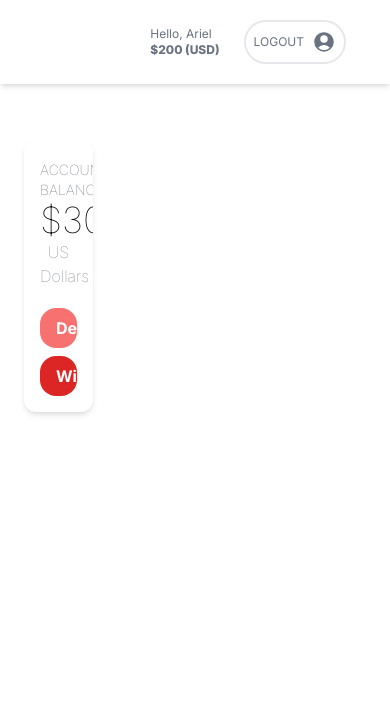
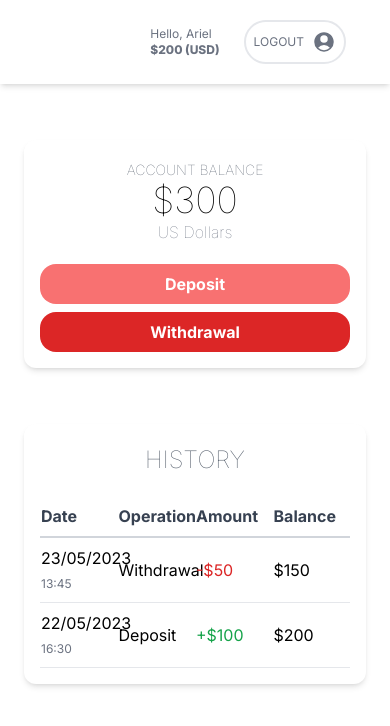
Before and after one commit to arielrodrigor/bankui, a Next.js app: page / in a window 390 px wide. Shown: the top 726 px of the page. Built offline with nearby package versions, Linux system fonts and the light colour scheme; no server answers.

Commit message:
Objecto request corregido

```diff
--- a/app/api/accounts/[accountNumber].ts
+++ b/app/api/accounts/[accountNumber].ts
@@ -1,5 +1,4 @@
 import { NextResponse } from 'next/server';
-import type { NextApiRequest } from 'next'
 import { cuentaService } from '@/dependencies'
 
 type BalanceData = {
@@ -10,10 +9,10 @@ type ErrorData = {
     error: string;
 }
 
-export async function POST(req: NextApiRequest) {
+export async function POST(request: Request) {
     const {
         query: { accountNumber },
-    } = req
+    } =  await request.json();
 
     try {
         if (!accountNumber) {
--- a/app/api/transactions/route.ts
+++ b/app/api/transactions/route.ts
@@ -1,5 +1,4 @@
 import { NextResponse } from 'next/server';
-import type { NextApiRequest } from 'next'
 import { cuentaService } from '@/dependencies'
 import { Transaccion } from '@/domain/Entities'
 
@@ -11,11 +10,11 @@ type ErrorData = {
     error: string;
 }
 
-export async function POST(req: NextApiRequest) {
-    const { method } = req
+export async function POST(request: Request) {
+    const { method } = request
 
     try {
-        const { accountNumber, type, amount } = req.body
+        const { accountNumber, type, amount } = await request.json();
 
         if (!accountNumber) {
             return NextResponse.json({ error: 'Número de cuenta inválido.' }, { status: 400 });
--- a/app/page.tsx
+++ b/app/page.tsx
@@ -7,11 +7,11 @@ export default function Home() {
   return (
     <main className="">
       <Header />
-        <div className={'grid grid-cols-10'}>
-            <section className={'col-span-3 pt-14 px-6'}>
+        <div className={'grid sm:grid-cols-2 md:grid-cols-10'}>
+            <section className={'sm:col-span-1 md:col-span-3 pt-14 px-6'}>
                 <AccountBalance />
             </section>
-            <section className={'col-span-7 pt-14 px-6 hidden xl:inline-flex xl:min-w-[600px]'}>
+            <section className={'sm:col-span-1 md:col-span-7 pt-14 px-6  xl:inline-flex xl:min-w-[600px]'}>
                 <History />
             </section>
         </div>
--- a/components/History/index.tsx
+++ b/components/History/index.tsx
@@ -4,7 +4,7 @@ const Index = () => {
     return (
         <div>
 
-            <section className={'col-span-3 hidden xl:inline-flex xl:min-w-[600px]'}>
+            <section className={'col-span-3  xl:inline-flex xl:min-w-[600px]'}>
                 <div className="w-full bg-white rounded-xl shadow-md overflow-hidden">
                     <div className="px-4 py-5 text-center">
                         <h2 className="text-gray-600 text-2xl font-thin uppercase">History</h2>
```
